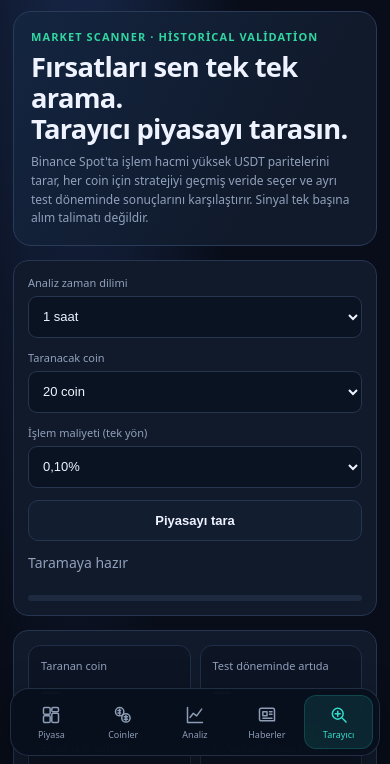
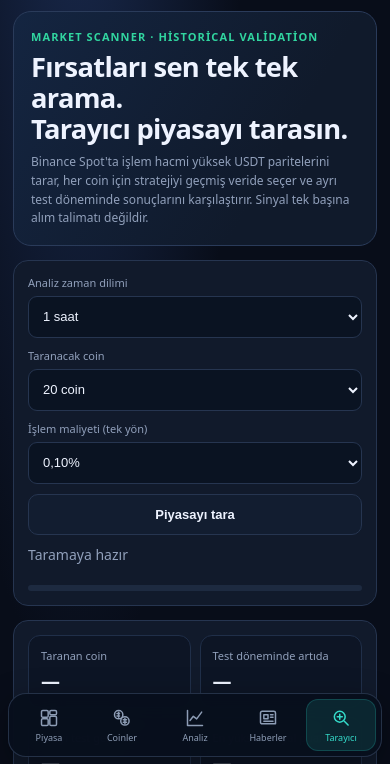
Before and after one commit to volkancildir/VCryptoScope, a plain HTML site: page backtest.html in a window 390 px wide. Shown: the part 80-844 px from the top of the page. Drawn offline with Linux system fonts and the light colour scheme.

Commit message:
Apply shared mobile layout and valid app manifest path

```diff
--- a/backtest.html
+++ b/backtest.html
@@ -2,7 +2,7 @@
 <html lang="tr"><head>
 <meta charset="utf-8"><meta name="viewport" content="width=device-width,initial-scale=1,viewport-fit=cover">
 <meta name="theme-color" content="#080d19"><meta name="description" content="Likiditesi yüksek kripto paraları otomatik tarar, stratejileri geçmiş veride test eder.">
-<link rel="manifest" href="manifest.webmanifest"><link rel="icon" type="image/svg+xml" href="icon.svg?v=8">
+<link rel="manifest" href="manifest.json"><link rel="icon" type="image/svg+xml" href="icon.svg?v=8">
 <title>VCryptoScope — Akıllı Piyasa Tarayıcı</title>
 <style>
 :root{color-scheme:dark;--bg:#080d19;--panel:#111a2b;--panel2:#0d1525;--line:#263550;--text:#eef3ff;--muted:#91a0bb;--green:#31d6a0;--red:#ff6b81;--blue:#7d9cff;--gold:#f2c66d}
@@ -331,6 +331,7 @@
   #vcs-mobile-bottom-nav{left:6px!important;right:6px!important;padding:4px!important}
 }
 </style>
+<link rel="stylesheet" href="./mobile.css?v=1">
 </head><body>
 <div class="wrap">
 <header class="top"><div class="brand"><div class="logo"><img src="icon.svg?v=8" alt="VCryptoScope"></div><div><h1>VCryptoScope</h1><p>Otomatik piyasa tarayıcı</p></div></div><nav class="site-nav" aria-label="Ana gezinme">
```
